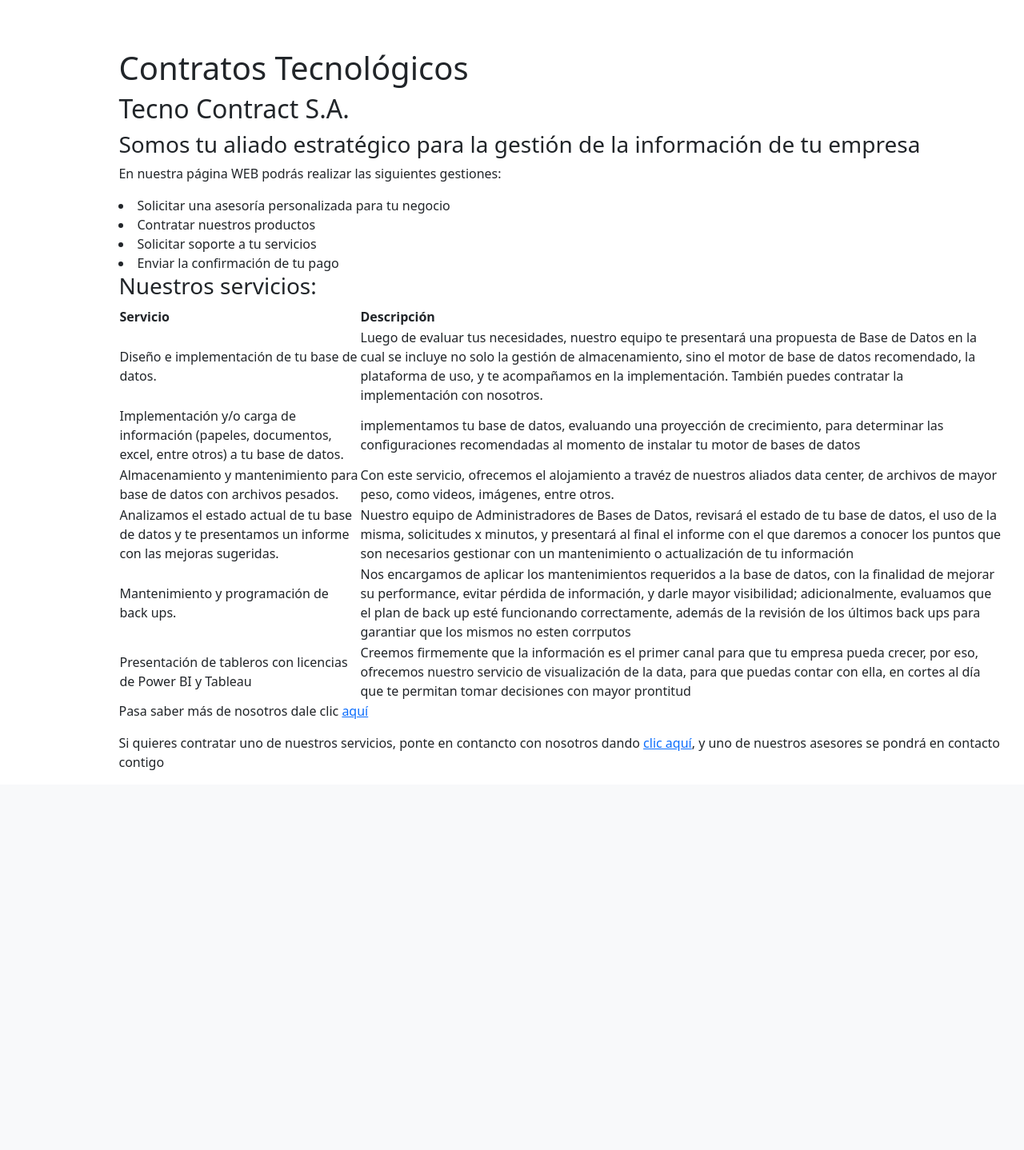
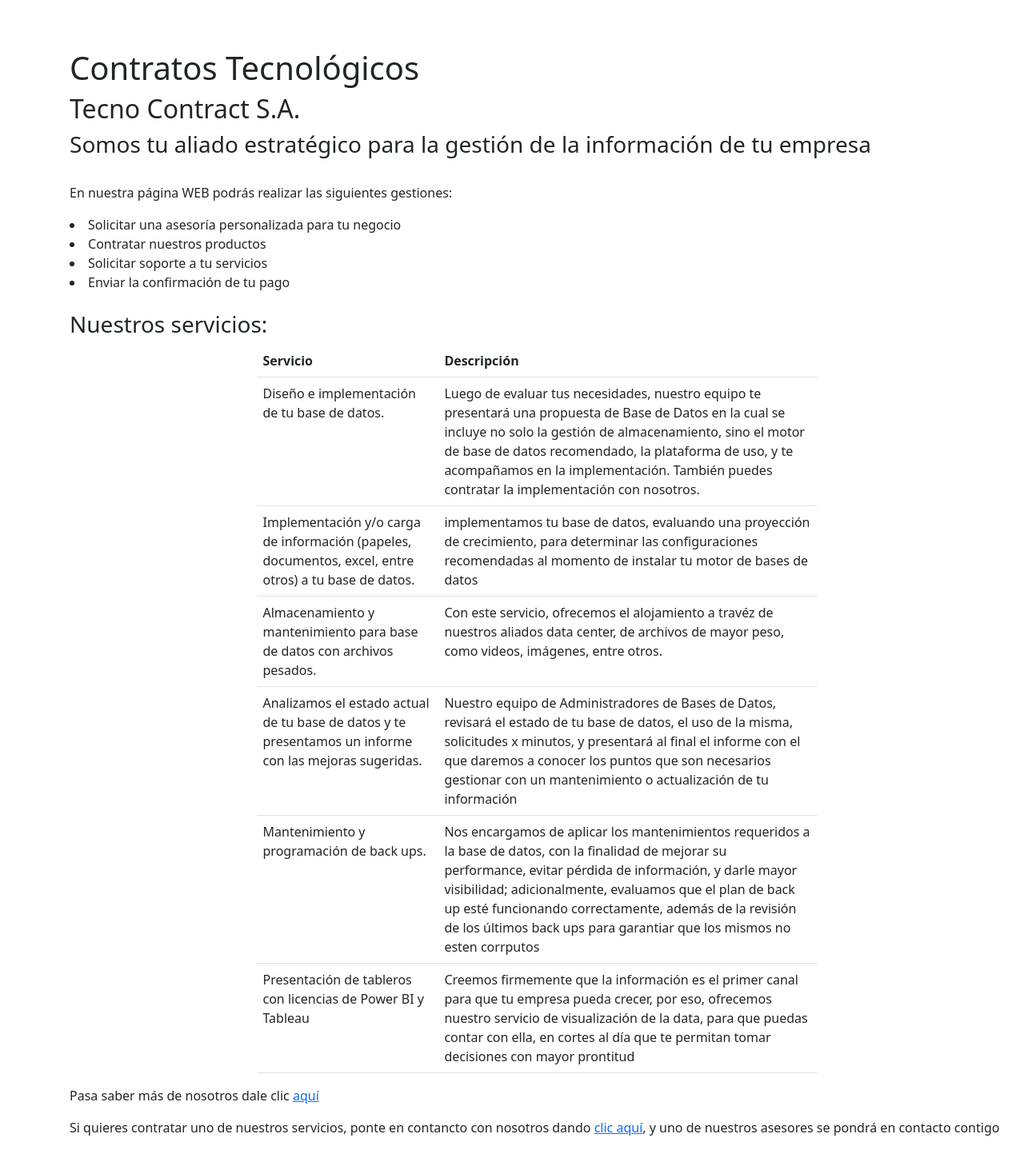
Before and after one commit to jmgalzate/is-tecnocontract, a PHP site: page /is-tecnocontract/ in a window 1280 px wide. Shown: the part 56-1494 px from the top of the page at 80% size. Before the commit the page ends 1019 px from the top, so only its background shows below. Run offline with PHP 8.4, Linux system fonts and the light colour scheme.

Commit message:
Actualización de info

```diff
--- a/index.php
+++ b/index.php
@@ -7,12 +7,12 @@
 include __DIR__.'/app/Views/inc/header.php';
 
 ?>
-<div style="margin-left: 10%; margin-top: 5%">
+<div style="margin-left: 5%; margin-top: 5%">
 <h1 >Contratos Tecnológicos</h1>
 <h2 >Tecno Contract S.A.</h2>
 
 <h3 >Somos tu aliado estratégico para la gestión de la información de tu empresa</h3>
-
+</br>
 <p>En nuestra página WEB podrás realizar las siguientes gestiones:</p>
 
 <ui>
@@ -22,10 +22,12 @@
     <li>Enviar la confirmación de tu pago</li>
 </ui>
 
+</br>
 
 <h3>Nuestros servicios: </h3>
 
-<table>
+<div style="margin-right: 20%; margin-left: 20%;">
+<table class="table table-hover">
     <tr>
         <th>Servicio</th>
         <th>Descripción</th>
@@ -55,6 +57,7 @@
         <td>Creemos firmemente que la información es el primer canal para que tu empresa pueda crecer, por eso, ofrecemos nuestro servicio de visualización de la data, para que puedas contar con ella, en cortes al día que te permitan tomar decisiones con mayor prontitud</td>
     </tr>
 </table>
+</div>
 
 <p>Pasa saber más de nosotros dale clic <a href="<?php echo 'pages/acerca.php' ?>">aquí</a></p>
 <p>Si quieres contratar uno de nuestros servicios, ponte en contancto con nosotros dando <a href="<?php echo 'pages/contactanos.php' ?>">clic aquí</a>, y uno de nuestros asesores se pondrá en contacto contigo</p>
--- a/pages/miempresa.php
+++ b/pages/miempresa.php
@@ -13,9 +13,8 @@
 <div class="position-relative" style="margin-right: 30%; margin-left:30%; margin-top:2%; padding: 3%;">
 <form>
   <div class="mb-3">
-    <label for="exampleInputEmail1" class="form-label">Correo Electrónico</label>
-    <input type="email" class="form-control" id="exampleInputEmail1" aria-describedby="emailHelp">
-    <div id="emailHelp" class="form-text">No compartimos tu correo electrónico con nadie más.</div>
+    <label for="inputLogin" class="form-label">Usuario</label>
+    <input type="text" class="form-control" id="inputLogin" >
   </div>
   <div class="mb-3">
     <label for="exampleInputPassword1" class="form-label">Contraseña</label>
```
